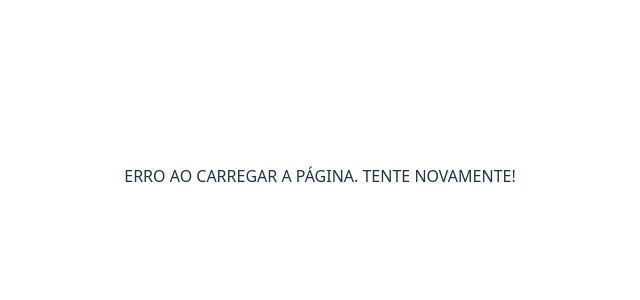
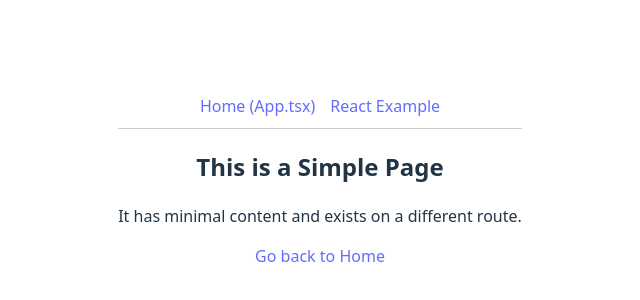
Before and after one commit to felipebarichello/ufrgs-engsoft-sasbinf, a React (Vite) app in the folder ClientApp/: page / in a window 1280 px wide. Shown: the part 224-524 px from the top of the page, without its empty margins (320-960 px from the left). Built offline with nearby package versions, Linux system fonts and the light colour scheme; no server answers.

Commit message:
Add routing

```diff
--- a/ClientApp/package.json
+++ b/ClientApp/package.json
@@ -13,7 +13,8 @@
     "@reduxjs/toolkit": "^2.7.0",
     "react": "^19.0.0",
     "react-dom": "^19.0.0",
-    "react-redux": "^9.2.0"
+    "react-redux": "^9.2.0",
+    "react-router-dom": "^7.5.3"
   },
   "devDependencies": {
     "@eslint/js": "^9.22.0",
--- a/ClientApp/src/App.tsx
+++ b/ClientApp/src/App.tsx
@@ -1,52 +1,19 @@
-import { useState } from "react";
-import reactLogo from "./assets/react.svg";
-import viteLogo from "/vite.svg";
+// import { useState } from "react";
+// import reactLogo from "./assets/react.svg";
+// import viteLogo from "/vite.svg";\
+import { Link } from "react-router-dom";
 import "./App.css";
-import { useGetHealthQuery } from "./api/sasbinfAPI";
+import AppRouter from "./routes/AppRouter";
 
 function App() {
-  // Chama a query do RTK
-  const getHealth = useGetHealthQuery();
-
-  // State para o contador
-  const [count, setCount] = useState(0);
-
-  // Estado de carregamento
-  if (getHealth.isLoading) {
-    return <>PAGINA CARREGANDO...</>;
-  }
-
-  // Estado de erro
-  if (getHealth.isError) {
-    console.error("Erro ao carregar os dados:", getHealth.error); // Imprime o erro no console
-    return <>ERRO AO CARREGAR A PÁGINA. TENTE NOVAMENTE!</>;
-  }
-
   return (
     <>
-      <div>
-        <a href="https://vitejs.dev" target="_blank">
-          <img src={viteLogo} className="logo" alt="Vite logo" />
-        </a>
-        <a href="https://react.dev" target="_blank">
-          <img src={reactLogo} className="logo react" alt="React logo" />
-        </a>
-      </div>
-      <h1>Vite + React + API Call</h1>
-      {/* Exibe dados da API, se presentes */}
+      <nav style={{ padding: '10px', borderBottom: '1px solid #ccc', marginBottom: '10px' }}>
+        <Link to="/" style={{ marginRight: '15px' }}>Home (App.tsx)</Link>
+        <Link to="/react">React Example</Link>
+      </nav>
 
-      {/* Contador padrão do Vite */}
-      <div className="card">
-        <button onClick={() => setCount((count) => count + 1)}>
-          count is {count}
-        </button>
-        <p>
-          Edit <code>src/App.tsx</code> and save to test HMR
-        </p>
-      </div>
-      <p className="read-the-docs">
-        Click on the Vite and React logos to learn more
-      </p>
+      <AppRouter />
     </>
   );
 }
--- a/ClientApp/src/main.tsx
+++ b/ClientApp/src/main.tsx
@@ -1,14 +1,17 @@
 import { StrictMode } from "react";
 import { createRoot } from "react-dom/client";
-import { Provider } from "react-redux"; // <-- Importa o Provider
+import { Provider } from "react-redux";
 import "./index.css";
-import App from "./App.tsx";
-import { store } from "./store/store.tsx";
+import App from "./App";
+import { store } from "./store/store";
+import { BrowserRouter } from "react-router-dom";
 
 createRoot(document.getElementById("root")!).render(
   <StrictMode>
     <Provider store={store}>
-      <App />
+      <BrowserRouter>
+        <App />
+      </BrowserRouter>
     </Provider>
   </StrictMode>
 );
--- /dev/null
+++ b/ClientApp/src/pages/ReactExample.tsx
@@ -0,0 +1,54 @@
+import { useState } from "react";
+import reactLogo from "../assets/react.svg";
+import viteLogo from "/vite.svg";
+import "../App.css";
+import { useGetHealthQuery } from "../api/sasbinfAPI";
+
+function ReactExamplePage() {
+  // Chama a query do RTK
+  const getHealth = useGetHealthQuery();
+
+  // State para o contador
+  const [count, setCount] = useState(0);
+
+  // Estado de carregamento
+  if (getHealth.isLoading) {
+    return <>PAGINA CARREGANDO...</>;
+  }
+
+  // Estado de erro
+  if (getHealth.isError) {
+    console.error("Erro ao carregar os dados:", getHealth.error); // Imprime o erro no console
+    return <>ERRO AO CARREGAR A PÁGINA. TENTE NOVAMENTE!</>;
+  }
+
+  return (
+    <>
+      <div>
+        <a href="https://vitejs.dev" target="_blank">
+          <img src={viteLogo} className="logo" alt="Vite logo" />
+        </a>
+        <a href="https://react.dev" target="_blank">
+          <img src={reactLogo} className="logo react" alt="React logo" />
+        </a>
+      </div>
+      <h1>Vite + React + API Call</h1>
+      {/* Exibe dados da API, se presentes */}
+
+      {/* Contador padrão do Vite */}
+      <div className="card">
+        <button onClick={() => setCount((count) => count + 1)}>
+          count is {count}
+        </button>
+        <p>
+          Edit <code>src/App.tsx</code> and save to test HMR
+        </p>
+      </div>
+      <p className="read-the-docs">
+        Click on the Vite and React logos to learn more
+      </p>
+    </>
+  );
+}
+
+export default ReactExamplePage;
--- /dev/null
+++ b/ClientApp/src/pages/RoomsPage.tsx
@@ -0,0 +1,11 @@
+function RoomsPage() {
+  return (
+    <div>
+      <h2>This is a Simple Page</h2>
+      <p>It has minimal content and exists on a different route.</p>
+      <a href="/">Go back to Home</a> {/* Simple link back */}
+    </div>
+  );
+}
+
+export default RoomsPage;
--- /dev/null
+++ b/ClientApp/src/pages/errors/Error404.tsx
@@ -0,0 +1,7 @@
+function Error404Page() {
+  return (
+    <h2>404 - Página não encontrada</h2>
+  );
+}
+
+export default Error404Page;
--- /dev/null
+++ b/ClientApp/src/routes/AppRouter.tsx
@@ -0,0 +1,20 @@
+import { Routes, Route } from 'react-router-dom'; // Import Routes and Route
+
+import RoomsPage from '../pages/RoomsPage';
+import Error404Page from '../pages/errors/Error404';
+import ReactExamplePage from '../pages/ReactExample';
+
+function AppRouter() {
+  return (
+    <Routes>
+      <Route path="/" element={<RoomsPage />} />
+
+      <Route path="/react" element={<ReactExamplePage />} /> {/* Example of another route */}
+
+      {/* Catch-all for 404 */}
+      <Route path="*" element={<Error404Page />} />
+    </Routes>
+  );
+}
+
+export default AppRouter;
```
Also changed, not shown: 1 other file (tests, documents, lock files or other folders).
